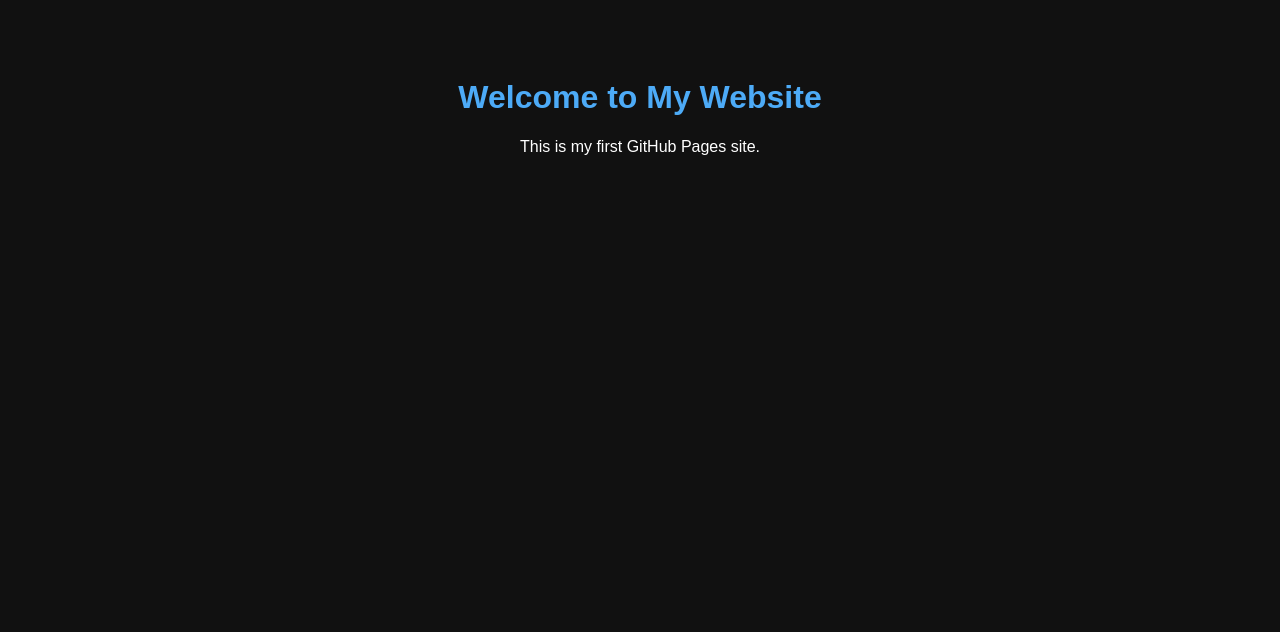
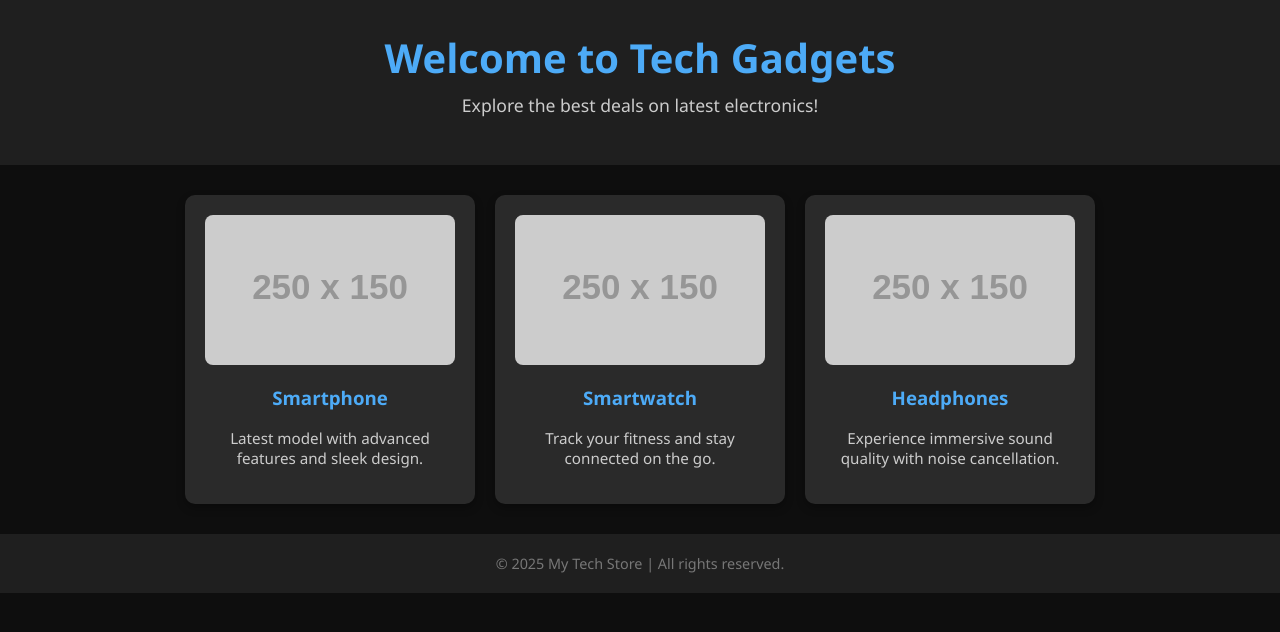
Before and after one commit to likheshliki/TRUSKET, a plain HTML site: page index.html in a window 1280 px wide. Drawn offline with Linux system fonts and the light colour scheme; placeholder pictures from the web are drawn by us.

Commit message:
Update index.html

```diff
--- a/index.html
+++ b/index.html
@@ -1,27 +1,107 @@
 <!DOCTYPE html>
 <html lang="en">
-
 <head>
     <meta charset="UTF-8">
-    <title>My GitHub Website</title>
+    <title>Tech Gadgets | My Website</title>
     <style>
         body {
-            background-color: #111;
-            color: #fff;
-            font-family: sans-serif;
+            background-color: #0e0e0e;
+            color: #f0f0f0;
+            font-family: 'Segoe UI', sans-serif;
+            margin: 0;
+            padding: 0;
             text-align: center;
-            padding-top: 50px;
         }
 
-        h1 {
+        header {
+            background-color: #1f1f1f;
+            padding: 30px 0;
+        }
+
+        header h1 {
             color: #4dabf7;
+            font-size: 2.5em;
+            margin: 0;
+        }
+
+        p.subtitle {
+            color: #ccc;
+            margin-top: 8px;
+            font-size: 1.1em;
+        }
+
+        .products {
+            display: flex;
+            justify-content: center;
+            flex-wrap: wrap;
+            padding: 30px;
+            gap: 20px;
+        }
+
+        .card {
+            background-color: #2a2a2a;
+            border-radius: 10px;
+            padding: 20px;
+            width: 250px;
+            box-shadow: 0 4px 8px rgba(0,0,0,0.3);
+            transition: transform 0.3s;
+        }
+
+        .card:hover {
+            transform: translateY(-5px);
+        }
+
+        .card img {
+            width: 100%;
+            border-radius: 8px;
+        }
+
+        .card h3 {
+            margin-top: 15px;
+            color: #4dabf7;
+        }
+
+        .card p {
+            font-size: 0.95em;
+            color: #ccc;
+        }
+
+        footer {
+            background-color: #1f1f1f;
+            padding: 20px;
+            font-size: 0.9em;
+            color: #777;
         }
     </style>
 </head>
+<body>
 
-<body>
-    <h1>Welcome to My Website</h1>
-    <p>This is my first GitHub Pages site.</p>
+    <header>
+        <h1>Welcome to Tech Gadgets</h1>
+        <p class="subtitle">Explore the best deals on latest electronics!</p>
+    </header>
+
+    <div class="products">
+        <div class="card">
+            <img src="https://via.placeholder.com/250x150.png?text=Smartphone" alt="Smartphone">
+            <h3>Smartphone</h3>
+            <p>Latest model with advanced features and sleek design.</p>
+        </div>
+        <div class="card">
+            <img src="https://via.placeholder.com/250x150.png?text=Smartwatch" alt="Smartwatch">
+            <h3>Smartwatch</h3>
+            <p>Track your fitness and stay connected on the go.</p>
+        </div>
+        <div class="card">
+            <img src="https://via.placeholder.com/250x150.png?text=Headphones" alt="Headphones">
+            <h3>Headphones</h3>
+            <p>Experience immersive sound quality with noise cancellation.</p>
+        </div>
+    </div>
+
+    <footer>
+        &copy; 2025 My Tech Store | All rights reserved.
+    </footer>
+
 </body>
-
 </html>
```
